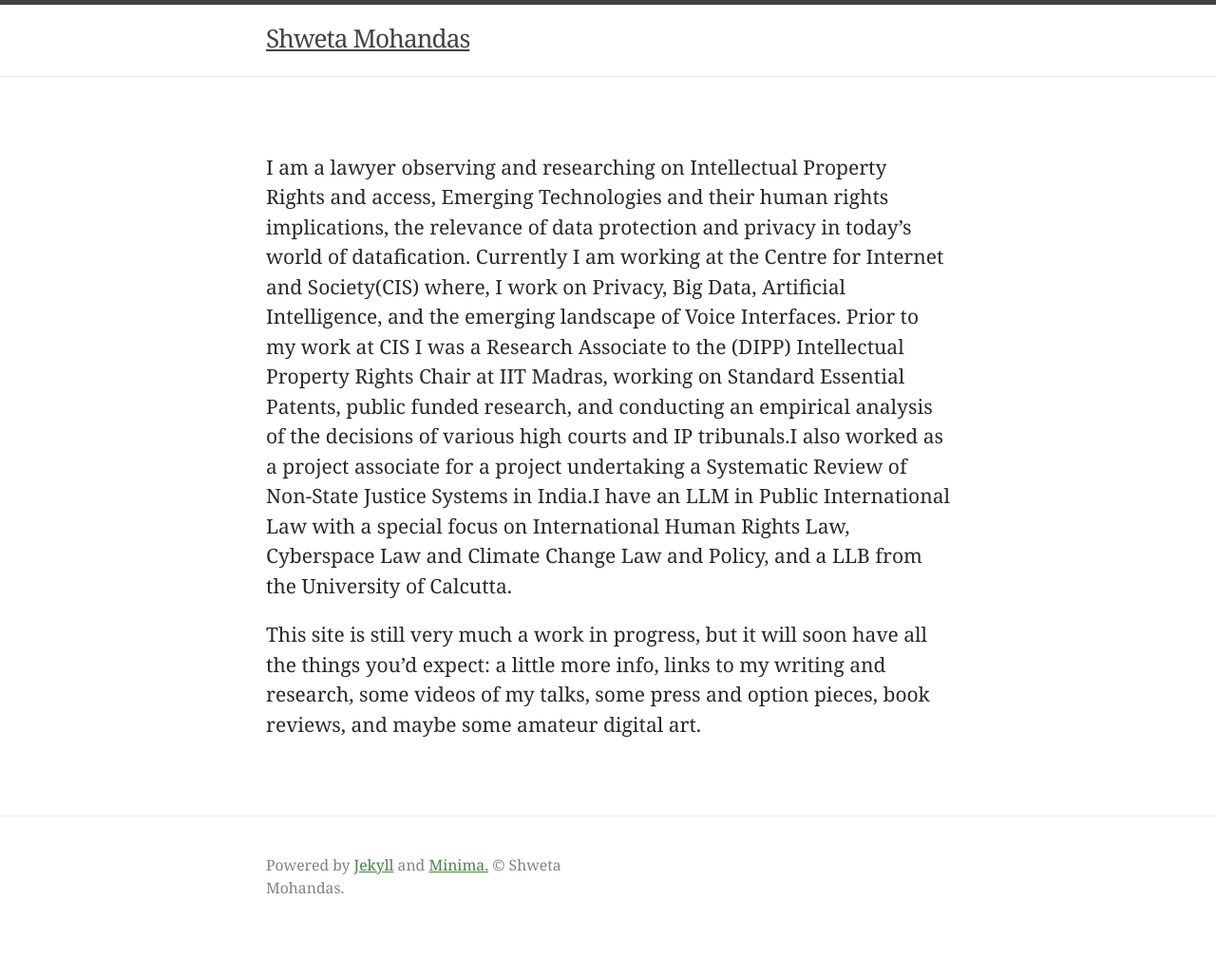
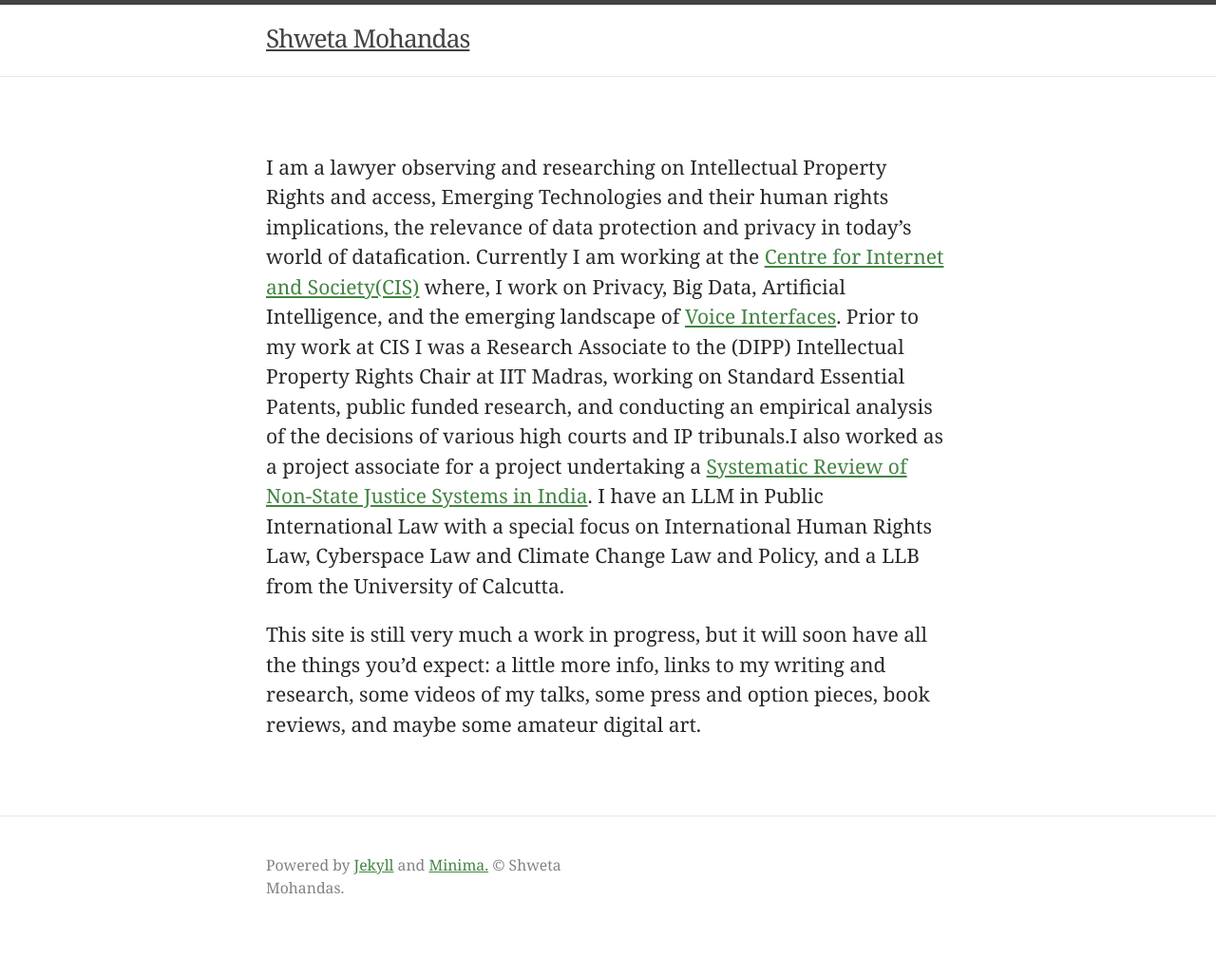
Before and after one commit to shwetamohandas/shwetamohandas.github.io, a Jekyll site: the page built from index.markdown, in a window 1280 px wide. Shown: the whole page at 95% size. Built offline with Jekyll 4.4.1, drawn with Linux system fonts in a browser that asks for light colours; part of the change alters nothing that is shown.

```diff
--- a/index.markdown
+++ b/index.markdown
@@ -5,6 +5,6 @@
 layout: page
 ---
 
-I am a lawyer observing and researching on Intellectual Property Rights and access, Emerging Technologies and their human rights implications, the relevance of data protection and privacy in today's world of datafication. Currently I am working at the Centre for Internet and Society(CIS) where, I work on Privacy, Big Data, Artificial Intelligence, and the emerging landscape of Voice Interfaces. Prior to my work at CIS I was a Research Associate to the (DIPP) Intellectual Property Rights Chair at IIT Madras, working on Standard Essential Patents, public funded research, and conducting an empirical analysis of the decisions of various high courts and IP tribunals.I also worked as a project associate for a project undertaking a Systematic Review of Non-State Justice Systems in India.I have an LLM in Public International Law with a special focus on International Human Rights Law, Cyberspace Law and Climate Change Law and Policy, and a LLB from the University of Calcutta.
+I am a lawyer observing and researching on Intellectual Property Rights and access, Emerging Technologies and their human rights implications, the relevance of data protection and privacy in today's world of datafication. Currently I am working at the [Centre for Internet and Society(CIS)](https://cis-india.org/) where, I work on Privacy, Big Data, Artificial Intelligence, and the emerging landscape of [Voice Interfaces](https://cis-india.org/raw/making-voices-heard-project-announcement#:~:text=use%2C%20and%20regulation.-,Through%20the%20Making%20Voice%20Heard%20Project%20supported%20by%20Mozilla%20Corporation,voice%20interfaces%20in%20Indian%20languages%3F). Prior to my work at CIS I was a Research Associate to the (DIPP) Intellectual Property Rights Chair at IIT Madras, working on Standard Essential Patents, public funded research, and conducting an empirical analysis of the decisions of various high courts and IP tribunals.I also worked as a project associate for a project undertaking a [Systematic Review of Non-State Justice Systems in India](https://assets.publishing.service.gov.uk/media/5b0fe39d40f0b634c24e6190/NSJ-Final-Sept04_report.pdf). I have an LLM in Public International Law with a special focus on International Human Rights Law, Cyberspace Law and Climate Change Law and Policy, and a LLB from the University of Calcutta.
 
 This site is still very much a work in progress, but it will soon have all the things you’d expect: a little more info, links to my writing and research, some videos of my talks, some press and option pieces, book reviews, and maybe some amateur digital art.
```
